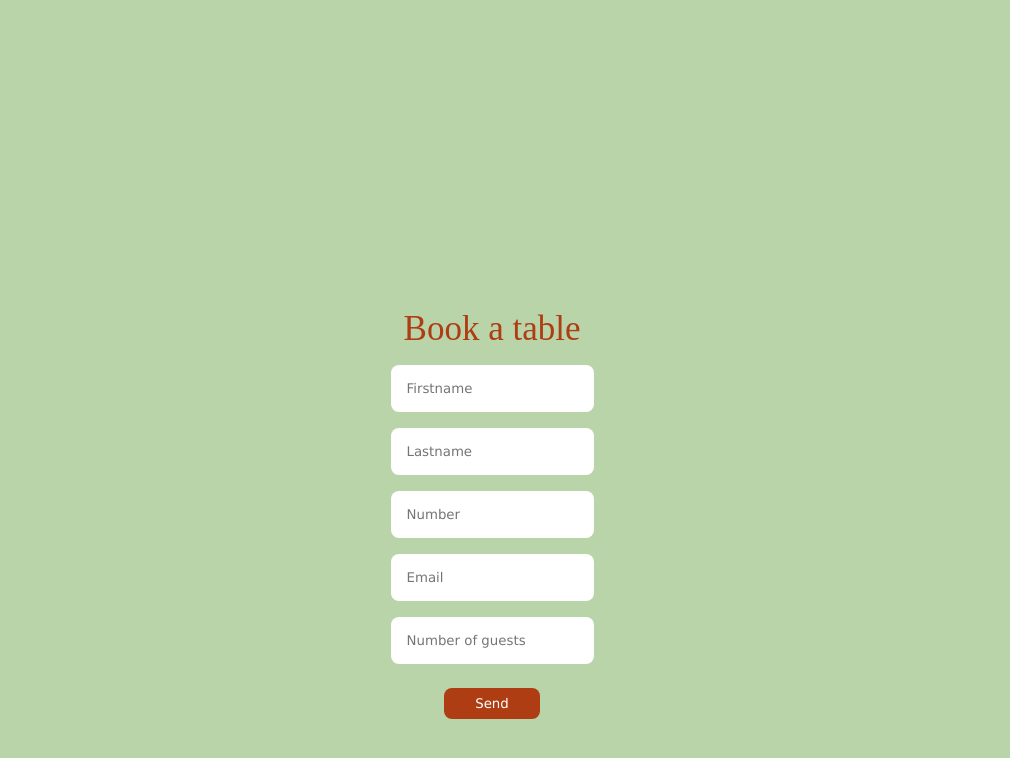
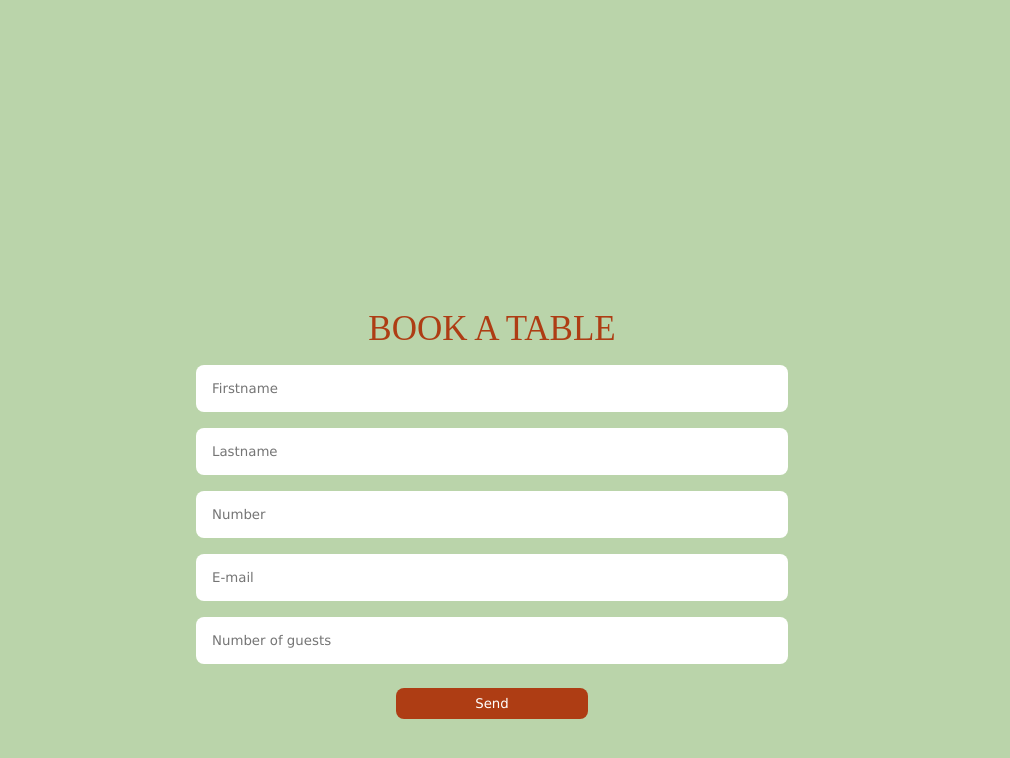
Before and after one commit to empafrontend/whacko-taco, a plain HTML site: page index.html in a window 1280 px wide. Shown: the part 2198-2956 px from the top of the page, without its empty margins (148-1158 px from the left). Drawn offline with Linux system fonts and the light colour scheme.

Commit message:
last styling (i hope)

```diff
--- a/index.html
+++ b/index.html
@@ -64,11 +64,11 @@
       </div>
       </div>
       <div class="booking-div">
-    <h4 class="bookingtext">Book a table</h4>
+    <h4 class="bookingtext">BOOK A TABLE</h4>
         <input type="text" name="Firstname" id="firstname" placeholder="Firstname">
         <input type="text" name="Lastname" id="lastname" placeholder="Lastname">
         <input type="number" name="Number" id="number" placeholder="Number">
-        <input type="text" name="Email" id="email" placeholder="Email">
+        <input type="text" name="E-mail" id="e-mail" placeholder="E-mail">
         <input type="number" name="Number of guests" id="numberofguests" placeholder="Number of guests">
         <button>Send
         </button>
--- a/styles.css
+++ b/styles.css
@@ -79,6 +79,7 @@ input {
     margin: 0.5rem;
     border-radius: 0.5rem;
     border-style: none;
+    width: 35rem;
 
 }
 
@@ -86,7 +87,7 @@ button {
     padding: 0.5rem;
     margin-bottom: 2rem;
     margin-top: 1rem;
-    width: 6rem;
+    width: 12rem;
     border-radius: 0.5rem;
     border-style: none;
     background-color: #AE3D14;
```
